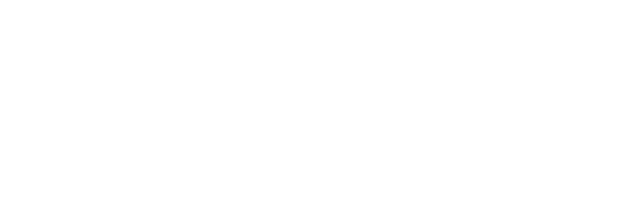
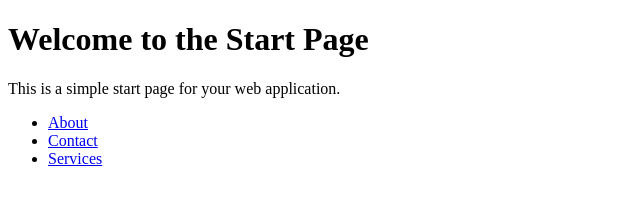
Before and after one commit to irisyoga/homexample-03, a plain HTML site: page index.html in a window 1280 px wide. Shown: the whole page, without its empty margins (0-640 px from the left). Drawn offline with Linux system fonts and the light colour scheme.

Commit message:
add start page

```diff
--- a/index.html
+++ b/index.html
@@ -3,9 +3,19 @@
 <head>
     <meta charset="UTF-8">
     <meta name="viewport" content="width=device-width, initial-scale=1.0">
-    <title>Document</title>
+    <title>Start-page</title>
 </head>
 <body>
 
+    <h1>Welcome to the Start Page</h1>
+    <p>This is a simple start page for your web application.</p>
+    <nav>
+        <ul>
+            <li><a href="about.html">About</a></li>
+            <li><a href="contact.html">Contact</a></li>
+            <li><a href="services.html">Services</a></li>
+        </ul>
+    </nav>
+
 </body>
 </html>
```
